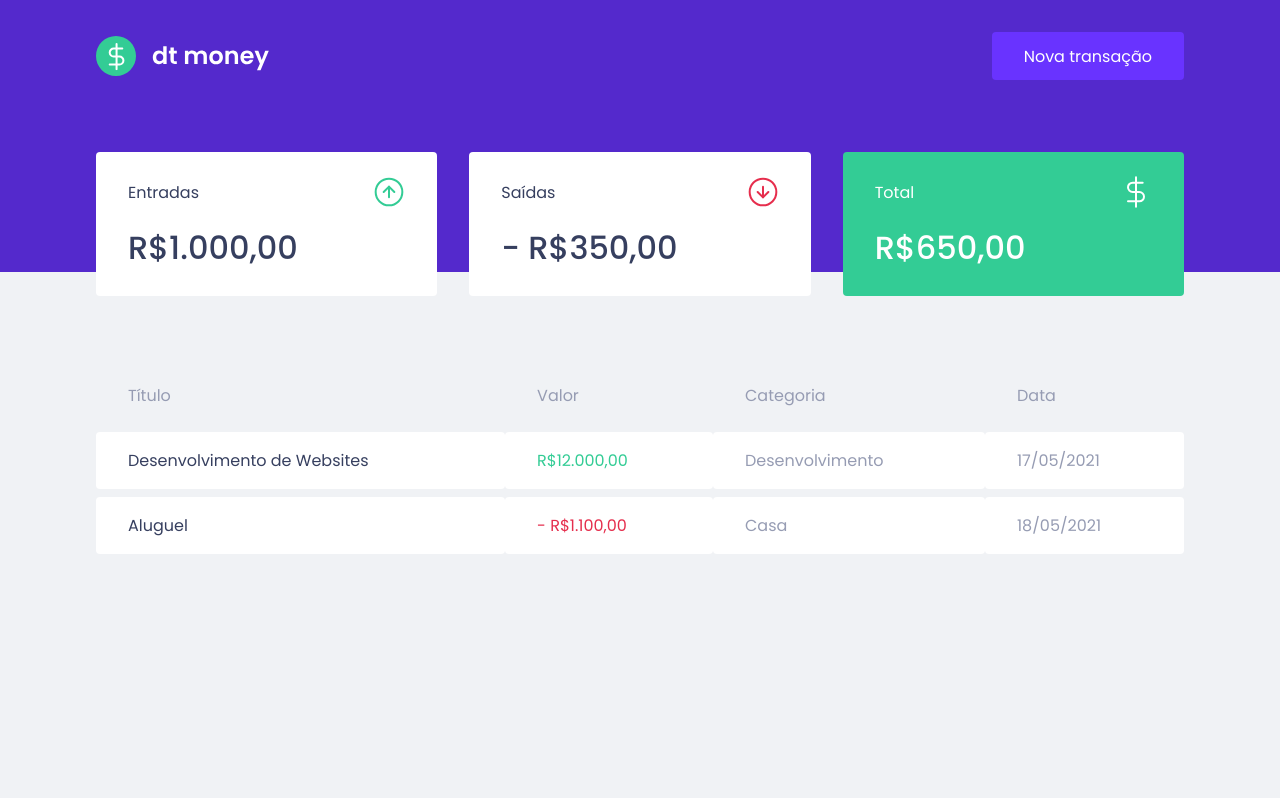
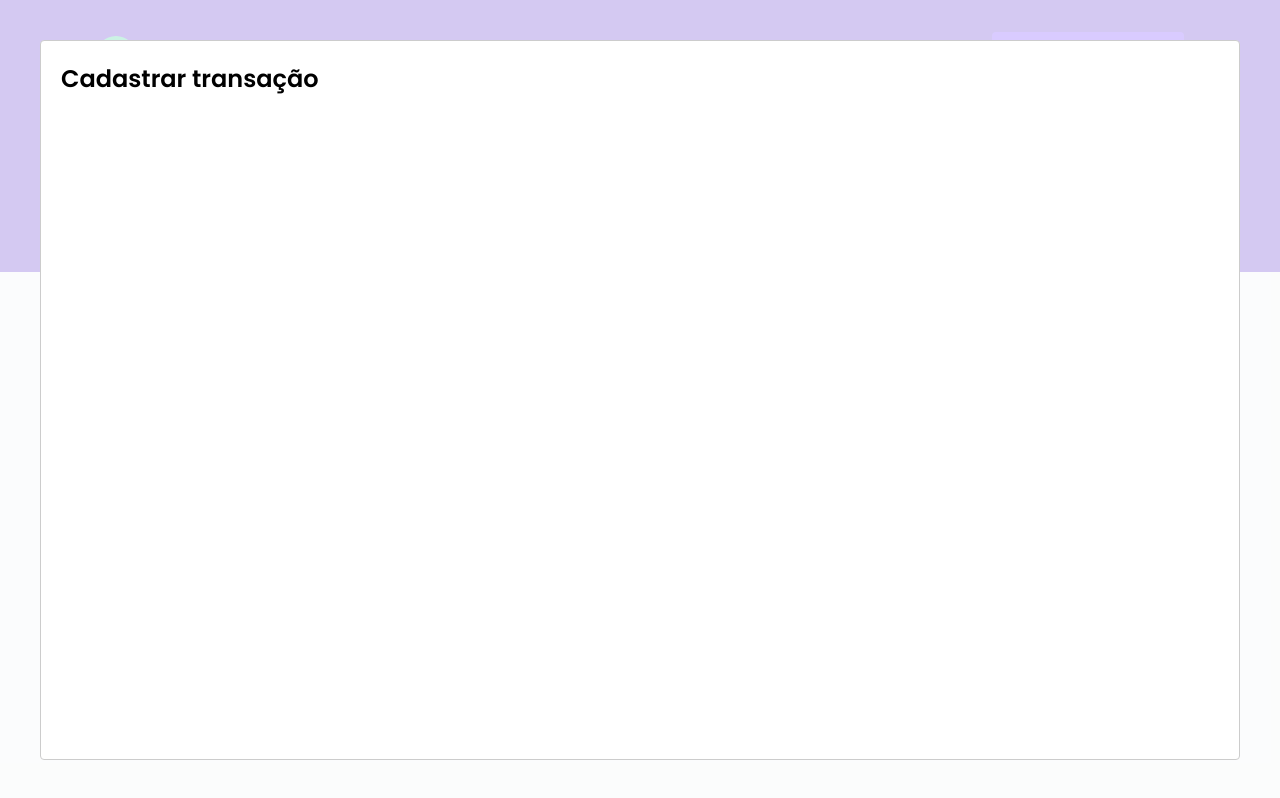
Before and after one commit to rudneyrodrigues/Ignite-02-dtMoney, a React (Create React App) app: page / in a window 1280 px wide. Both pictures are taken after a click on the button "Nova transação". Built offline with nearby package versions, Linux system fonts and the light colour scheme; no server answers; what miragejs would draw is missing.

Commit message:
Setting up creation modal

```diff
--- a/package.json
+++ b/package.json
@@ -7,6 +7,7 @@
     "miragejs": "^0.1.41",
     "react": "^17.0.2",
     "react-dom": "^17.0.2",
+    "react-modal": "^3.13.1",
     "react-scripts": "4.0.3",
     "styled-components": "^5.3.0",
     "web-vitals": "^1.0.1"
@@ -19,6 +20,7 @@
     "@types/node": "^12.0.0",
     "@types/react": "^17.0.0",
     "@types/react-dom": "^17.0.0",
+    "@types/react-modal": "^3.12.0",
     "@types/styled-components": "^5.1.9",
     "typescript": "^4.1.2"
   },
--- a/src/App.tsx
+++ b/src/App.tsx
@@ -1,14 +1,41 @@
+import { useState } from 'react';
+import Modal from 'react-modal';
+
 import { Header } from './components/Header';
 import { Dashboard } from './components/Dashboard';
 
 import { GlobalStyle } from './styles/global';
 
+Modal.setAppElement('#root');
+
 export function App() {
+  const [
+    isNewTransactionModalOpen,
+    setIsNewTransactionModalOpen
+  ] = useState(false);
+
+  function handleOpenNewTransactionModalOpen () {
+    setIsNewTransactionModalOpen(!isNewTransactionModalOpen);
+  }
+
+  function handleCloseNewTransactionModalOpen () {
+    setIsNewTransactionModalOpen(!isNewTransactionModalOpen);
+  }
+
   return (
     <>
       <GlobalStyle />
-      <Header />
+      <Header
+        onOpenNewTransactionModal={handleOpenNewTransactionModalOpen}
+      />
       <Dashboard />
+
+      <Modal
+        isOpen={isNewTransactionModalOpen}
+        onRequestClose={handleCloseNewTransactionModalOpen}
+      >
+        <h2>Cadastrar transação</h2>
+      </Modal>
     </>
   );
 }
--- a/src/components/Header/index.tsx
+++ b/src/components/Header/index.tsx
@@ -5,13 +5,16 @@
   Content
 } from './styles';
 
-export function Header() {
+interface HeaderProps {
+  onOpenNewTransactionModal: () => void;
+}
+
+export function Header({ onOpenNewTransactionModal }: HeaderProps) {
   return (
     <Container>
       <Content>
         <img src={logoImg} alt="dt money" />
-
-        <button type="button">
+        <button type="button" onClick={onOpenNewTransactionModal}>
           Nova transação
         </button>
       </Content>
```
Also changed, not shown: 1 other file (tests, documents, lock files or other folders).
